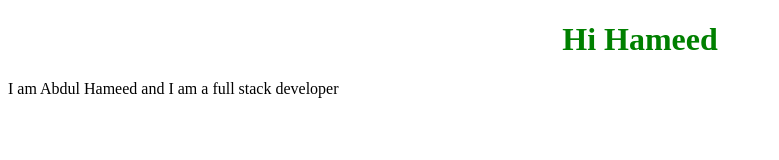
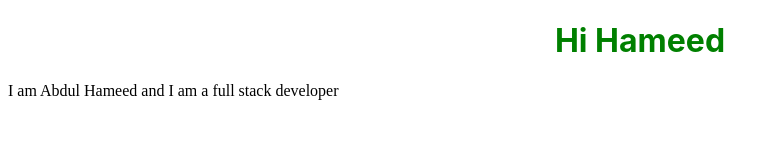
Before and after one commit to AbdulHameed786/Git_demo, a plain HTML site: page index.html in a window 1280 px wide. Shown: the whole page, without its empty margins (0-779 px from the left). Drawn offline with Linux system fonts and the light colour scheme.

Commit message:
adding after changing font

```diff
--- a/style.css
+++ b/style.css
@@ -1,7 +1,7 @@
 h1{
 color: green;
-font: 900;
-font-family: 'Times New Roman', Times, serif;
+font-size: xx-large;
+font-family: -apple-system, BlinkMacSystemFont, 'Segoe UI', Roboto, Oxygen, Ubuntu, Cantarell, 'Open Sans', 'Helvetica Neue', sans-serif;
 }
 p{
     color: black;
```
